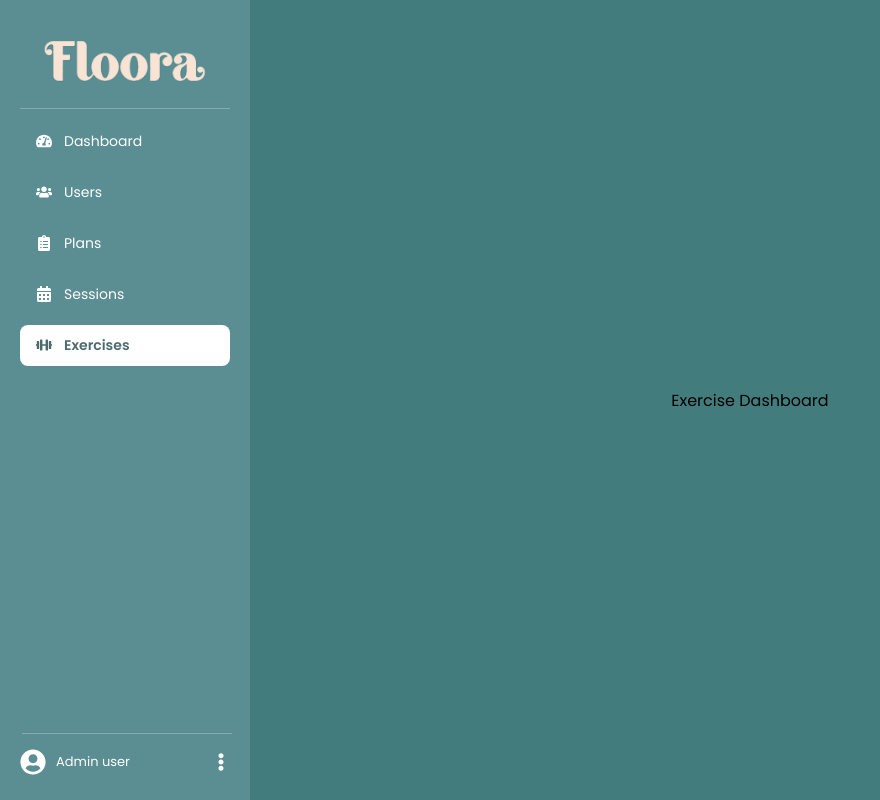
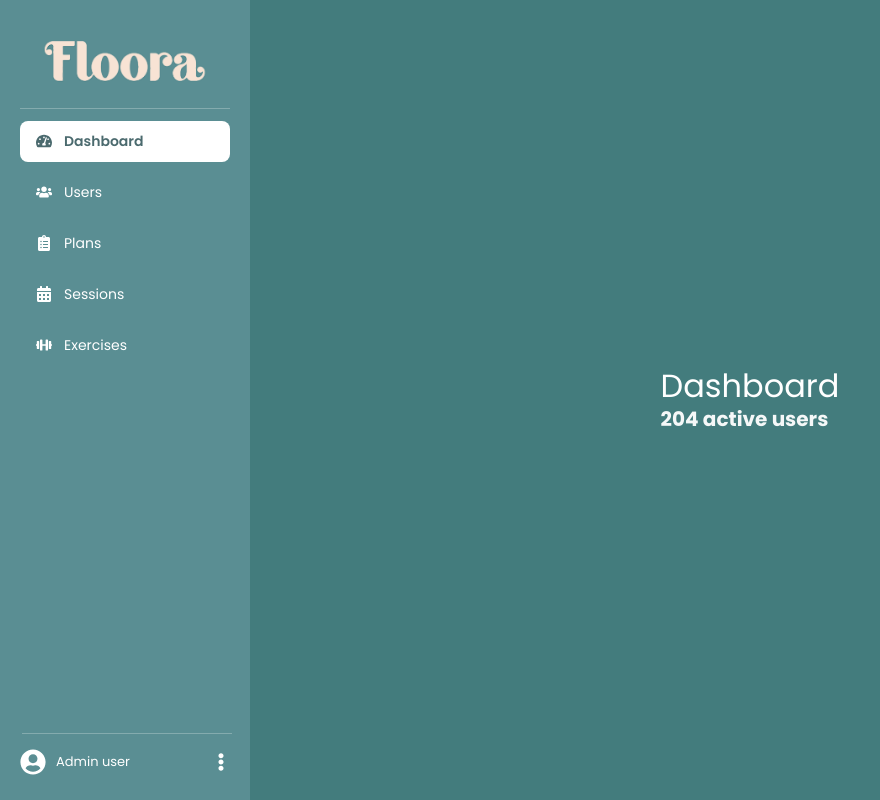
Before and after one commit to AnkitaPatwal/FlooraHEP, a React (Vite) app in the folder floora-web/: page /dashboard in a window 1280 px wide. Shown: the whole page, without its empty margins (0-880 px from the left). Built offline with nearby package versions, Linux system fonts and the light colour scheme.

Commit message:
#ATH-329 created dashboard/reworked navigation

```diff
--- a/floora-web/src/App.tsx
+++ b/floora-web/src/App.tsx
@@ -1,20 +1,20 @@
 import { BrowserRouter as Router, Routes, Route } from "react-router-dom";
-import Login from "./pages/Login";
+//import Login from "./pages/Login";
 import CreateAccount from "./pages/CreateAccount";
 import AdminLogin from "./pages/AdminLogin";
 import "./App.css";
 import ExerciseDashboard from "./pages/ExerciseDashboard";
+import Dashboard from "./pages/Dashboard";
 
 
 export default function App() {
   return (
     <Router>
       <Routes>
-        <Route path="/" element={<Login />} />
+        <Route path="/" element={<AdminLogin />} />
         <Route path="/create" element={<CreateAccount />} />
-        <Route path="/dashboard" element={<ExerciseDashboard />} />
-        <Route path="/dashboard" element={<ExerciseDashboard />} />
-        <Route path="/admin-login" element={<AdminLogin />} />
+        <Route path="/dashboard" element={<Dashboard />} />
+        <Route path="/exercise-dashboard" element={<ExerciseDashboard />} />
       </Routes>
     </Router>
   );
--- /dev/null
+++ b/floora-web/src/components/Dashboard.css
@@ -0,0 +1,27 @@
+:root {
+    --sidenav-width: 220px;
+  }
+
+  .dashboard-page {
+    display: flex;
+  }
+
+  .dashboard-content {
+    margin-left: var(--sidenav-width);
+    padding: 20px;
+  }
+
+  .dashboard-title {
+    color: #fff;
+    margin: 0 0 6px 0;
+    font-size: 2rem;
+    line-height: 1.2;
+  }
+
+  .dashboard-subtitle {
+    color: #fff;
+    margin: 0;
+    font-size: 1.25rem;
+    line-height: 1.35;
+    opacity: 0.95;
+  }
--- a/floora-web/src/components/SideNav.tsx
+++ b/floora-web/src/components/SideNav.tsx
@@ -1,3 +1,4 @@
+import { NavLink } from "react-router-dom";
 import "./SideNav.css";
 import logo from "../assets/flooraLogo.png";
 import {
@@ -21,20 +22,34 @@ const SideNav = () => {
 
       {/* Navigation */}
       <ul className="nav-list">
-        <li className="nav-item">
-          <FaTachometerAlt className="icon" /> Dashboard
+        <li>
+          <NavLink
+            to="/dashboard"
+            end
+            className={({ isActive }) => `nav-item ${isActive ? "active" : ""}`}
+          >
+            <FaTachometerAlt className="icon" /> Dashboard
+          </NavLink>
         </li>
-        <li className="nav-item">
-          <FaUsers className="icon" /> Users
+        <li>
+          <NavLink to="/users" className={({ isActive }) => `nav-item ${isActive ? "active" : ""}`}>
+            <FaUsers className="icon" /> Users
+          </NavLink>
         </li>
-        <li className="nav-item">
-          <FaClipboardList className="icon" /> Plans
+        <li>
+          <NavLink to="/plans" className={({ isActive }) => `nav-item ${isActive ? "active" : ""}`}>
+            <FaClipboardList className="icon" /> Plans
+          </NavLink>
         </li>
-        <li className="nav-item">
-          <FaCalendarAlt className="icon" /> Sessions
+        <li>
+          <NavLink to="/sessions" className={({ isActive }) => `nav-item ${isActive ? "active" : ""}`}>
+            <FaCalendarAlt className="icon" /> Sessions
+          </NavLink>
         </li>
-        <li className="nav-item active">
-          <FaDumbbell className="icon" /> Exercises
+        <li>
+          <NavLink to="/exercise-dashboard" className={({ isActive }) => `nav-item ${isActive ? "active" : ""}`}>
+            <FaDumbbell className="icon" /> Exercises
+          </NavLink>
         </li>
       </ul>
 
--- a/floora-web/src/pages/AdminLogin.tsx
+++ b/floora-web/src/pages/AdminLogin.tsx
@@ -1,8 +1,9 @@
 import { useState } from "react";
-import { Link } from "react-router-dom";
+import { Link, useNavigate } from "react-router-dom";
 import "../App.css";
 
 export default function AdminLogin() {
+  const navigate = useNavigate();
   const [email, setEmail] = useState("");
   const [password, setPassword] = useState("");
   const [locked, setLocked] = useState(false);
@@ -15,9 +16,11 @@ export default function AdminLogin() {
 
     // DEMO: fail unless exact admin creds
     await new Promise(r => setTimeout(r, 250));
-    const ok = email === "admin@floora.com" && password === "admin123";
+
+    //const ok = email === "admin@floora.com" && password === "admin123";
+    const ok = true; //hardcoding for testing purposes
     if (ok) {
-      window.location.href = "/admin-dashboard"; // or your next page
+      navigate("/dashboard", { replace: true }); // GO TO DASHBOARD
     } else {
       setLocked(true); // <-- admin-only locked banner appears
     }
@@ -50,7 +53,7 @@ export default function AdminLogin() {
         />
 
         {/* admin-only locked-session banner */}
-        {locked && (
+        {locked && false && ( //temporarily disable banner
           <div className="error-banner" role="alert" aria-live="assertive">
             Session locked — unlock this session to continue.
             <button type="button" className="unlock-btn" onClick={unlock}>
@@ -61,7 +64,7 @@ export default function AdminLogin() {
 
         <a href="#" className="forgot">Forgot Password?</a>
 
-        <button className="signin" disabled={loading}>
+        <button type="submit" className="signin" disabled={loading}>
           {loading ? "Signing in…" : "Admin Sign In"}   {/* different button text */}
         </button>
 
--- /dev/null
+++ b/floora-web/src/pages/Dashboard.tsx
@@ -0,0 +1,14 @@
+import SideNav from "../components/SideNav";
+import "../components/Dashboard.css";
+
+export default function Dashboard() {
+  return (
+    <div className="dashboard-page">
+      <SideNav />
+      <div className="dashboard-content">
+        <h1 className="dashboard-title">Dashboard</h1>
+        <h2 className="dashboard-subtitle">204 active users</h2>
+      </div>
+    </div>
+  );
+}
```
